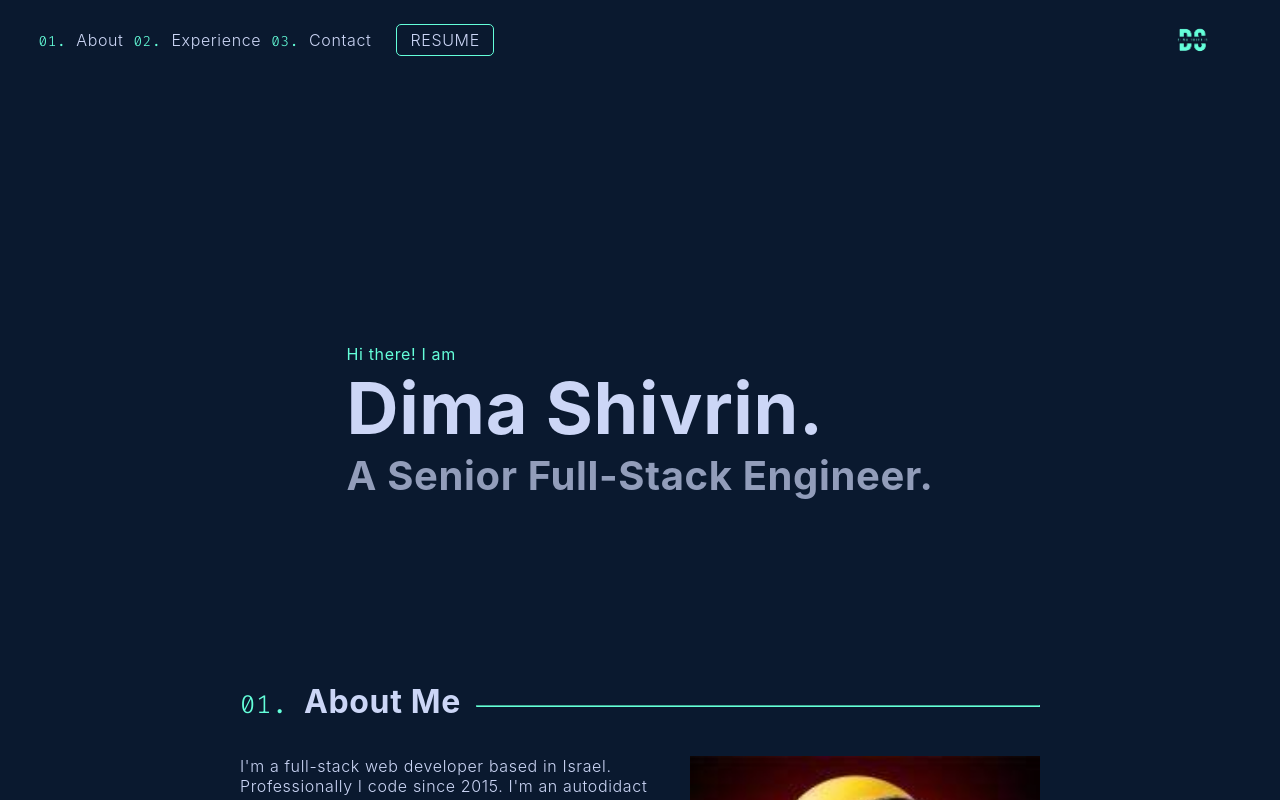
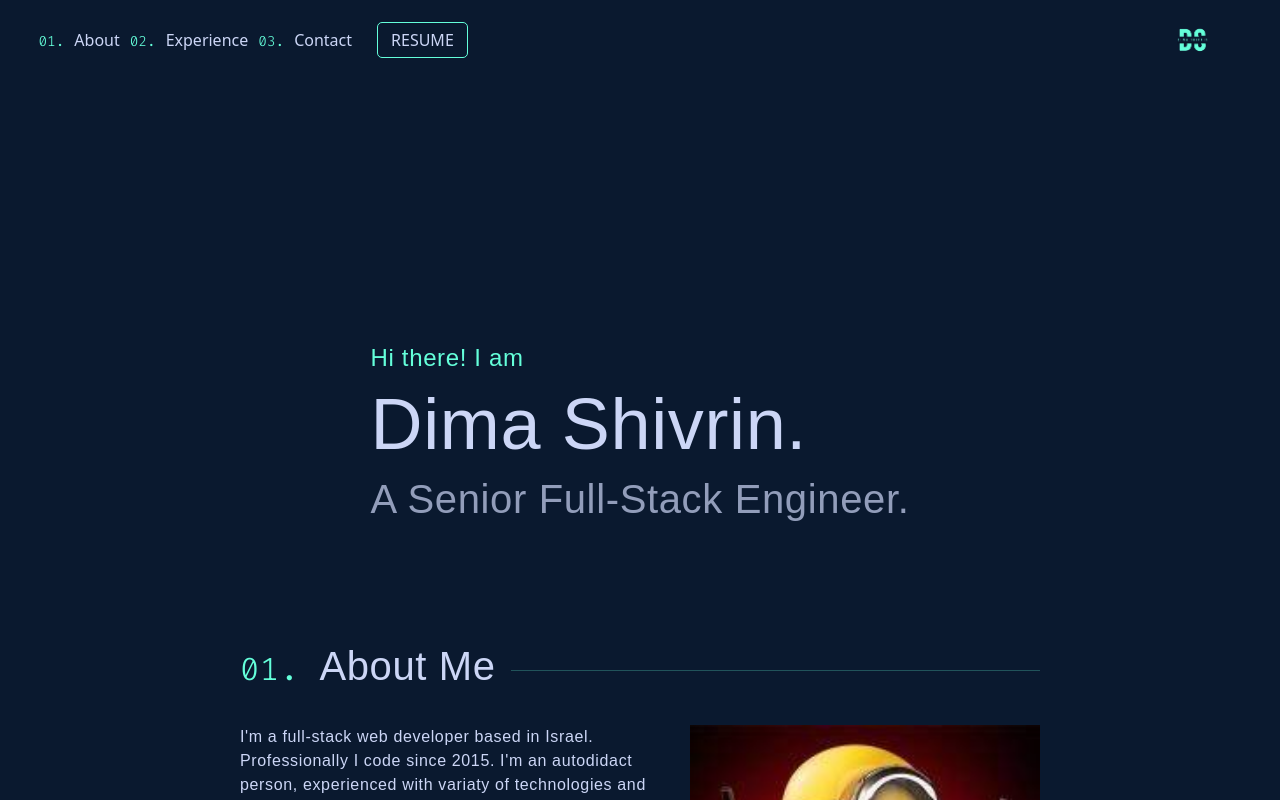
Before and after one commit to dshivrin/Portfolio, a React (Create React App) app: page / in a window 1280 px wide. Shown: the top 800 px of the page. Built offline with nearby package versions, Linux system fonts and the light colour scheme; a web font is replaced by a local one.

Commit message:
Added react-bootstrap

```diff
--- a/package.json
+++ b/package.json
@@ -9,9 +9,11 @@
     "@testing-library/user-event": "^13.5.0",
     "@types/jest": "^27.5.1",
     "@types/node": "^16.11.36",
+    "bootstrap": "^5.2.0",
     "lodash": "^4.17.21",
     "moment": "^2.29.3",
     "react": "^18.1.0",
+    "react-bootstrap": "^2.5.0",
     "react-dom": "^18.1.0",
     "react-router-dom": "^6.3.0",
     "react-scripts": "5.0.1",
--- a/src/App.scss
+++ b/src/App.scss
@@ -11,8 +11,8 @@
 
 //Global variables: (can also be defined using :root{})
 * {
-  --light-green: rgb(100, 255, 218);//#64ffda
-  --background-color: rgb(10, 25, 47);//#0a192f
+  --light-green: rgb(100, 255, 218); //#64ffda
+  --background-color: rgb(10, 25, 47); //#0a192f
   --font-color: rgb(204, 214, 246); //#0a192f
 }
 
@@ -25,14 +25,13 @@
 }
 
 body {
-  font-family: "Signika Negative", sans-serif;
-  font-weight: 300;
-  font-size: 16px;
-  letter-spacing: 0.04em;
-  color: var(--font-color);
-
   .main-container {
     margin: 0 auto;
+    font-family: "Signika Negative", sans-serif;
+    font-weight: 300;
+    font-size: 16px;
+    letter-spacing: 0.04em;
+    color: var(--font-color);
   }
   .nav-bar,
   .main-container,
@@ -60,13 +59,13 @@ a.link {
   // }
 }
 
-a.link-mobile{
+a.link-mobile {
   position: relative;
   text-decoration: none;
   color: var(--light-green);
   display: inline-block; // <= this is because the underscore animation breaks if the tag breaks line
   @media (min-width: 768px) {
-    display:none;
+    display: none;
   }
 }
 
@@ -75,7 +74,8 @@ a.link-mobile{
   to change directions use transform-origin: right/left/0%/100%
   since there is no transformation on the Y axis.
    */
-a.link::before, a.link-mobile::before  {
+a.link::before,
+a.link-mobile::before {
   content: "";
   position: absolute;
   display: block;
@@ -90,7 +90,8 @@ a.link::before, a.link-mobile::before  {
   transition: transform 0.3s ease;
 }
 
-a.link:hover::before, a.link-mobile:hover::before {
+a.link:hover::before,
+a.link-mobile:hover::before {
   transform: scaleX(1);
 }
 
--- a/src/index.tsx
+++ b/src/index.tsx
@@ -3,6 +3,8 @@ import ReactDOM from "react-dom/client";
 import reportWebVitals from "./reportWebVitals";
 import App from "./App";
 import "./index.css";
+import 'bootstrap/dist/css/bootstrap.min.css';
+
 
 const root = ReactDOM.createRoot(
   document.getElementById("root") as HTMLElement
```
Also changed, not shown: public/index.html (+11 -0 lines), 1 other file (tests, documents, lock files or other folders).
